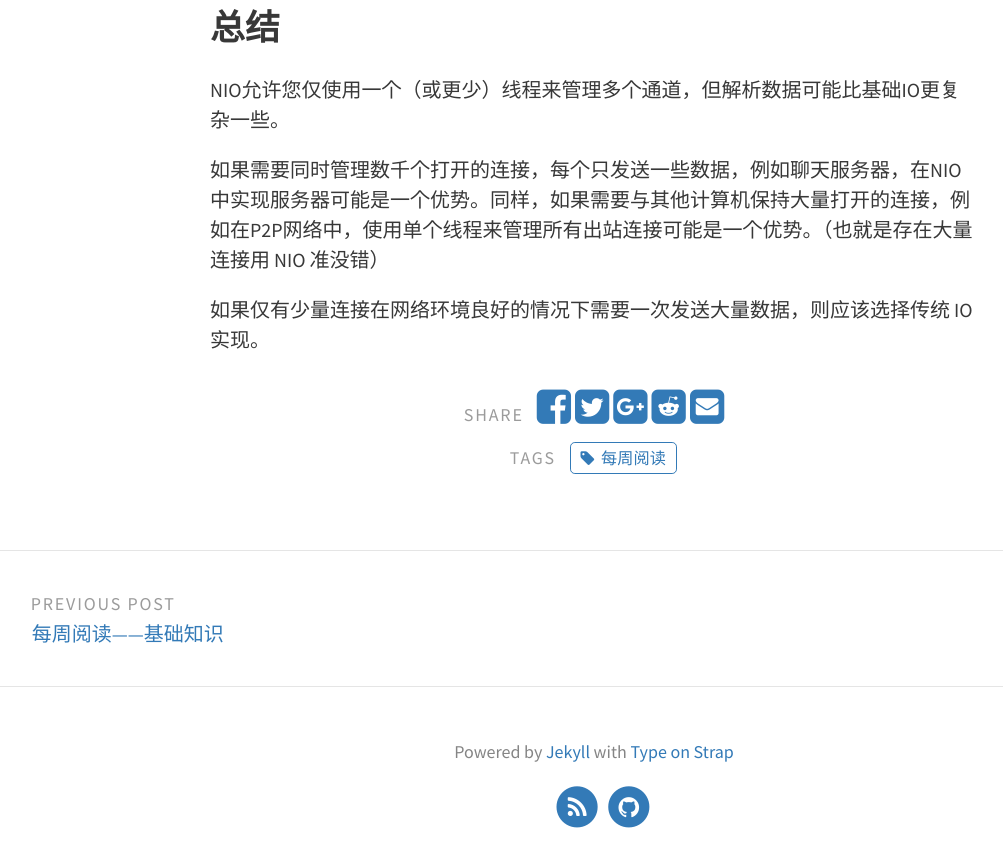
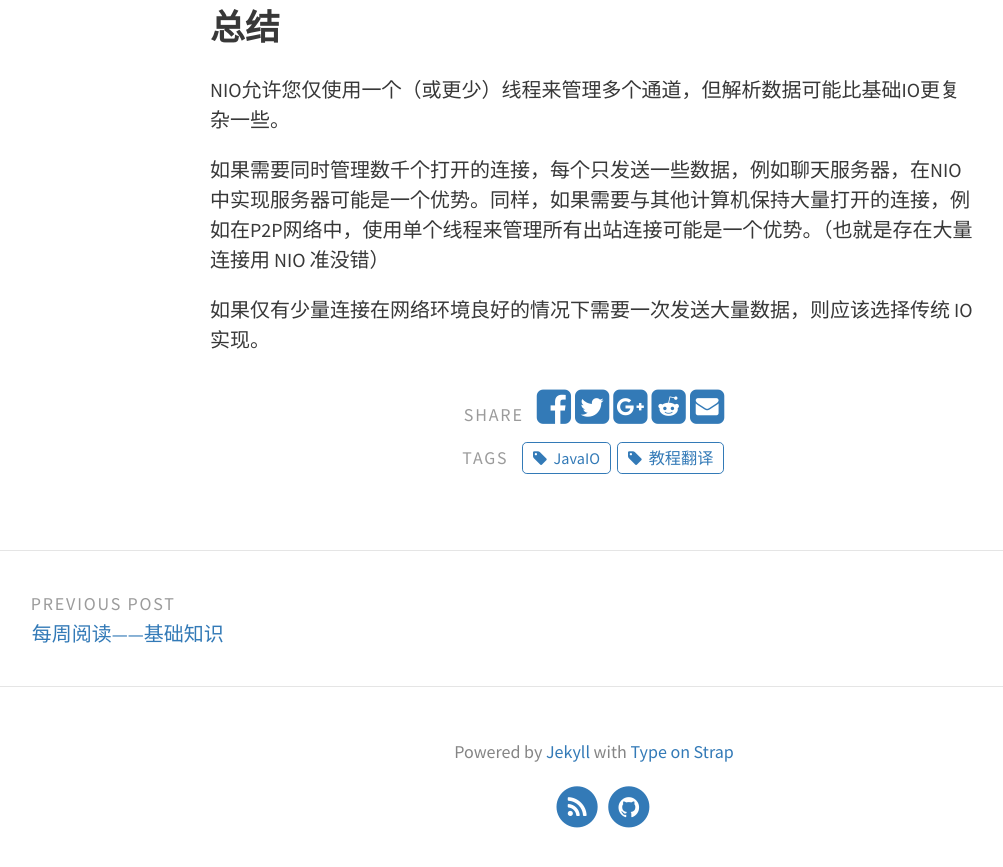
Before and after one commit to Air-s/blog, a Jekyll site: the page built from _posts/2019-1-31-【HowToDolnJava】javaio vs javanio.md, in a window 1280 px wide and 900 px high, scrolled down 4809 px. Shown: the top 867 px of the window, without its empty margins (46-1049 px from the left). Built offline with Jekyll 4.4.1, drawn with Linux system fonts in a browser that asks for light colours.

Commit message:
Update 2019-1-31-【HowToDolnJava】javaio vs javanio.md

```diff
--- a/_posts/2019-1-31-【HowToDolnJava】javaio vs javanio.md
+++ b/_posts/2019-1-31-【HowToDolnJava】javaio vs javanio.md
@@ -1,7 +1,7 @@
 ---
 layout: post
 title: 【HowToDolnJava】java.io vs java.nio
-tags: [每周阅读]
+tags: [教程翻译, JavaIO]
 excerpt_separator: <!--more-->
 ---
 主要内容：IO（Buffer/PageCache、Kafka/IO/SSD原理）、线程与进程
```
